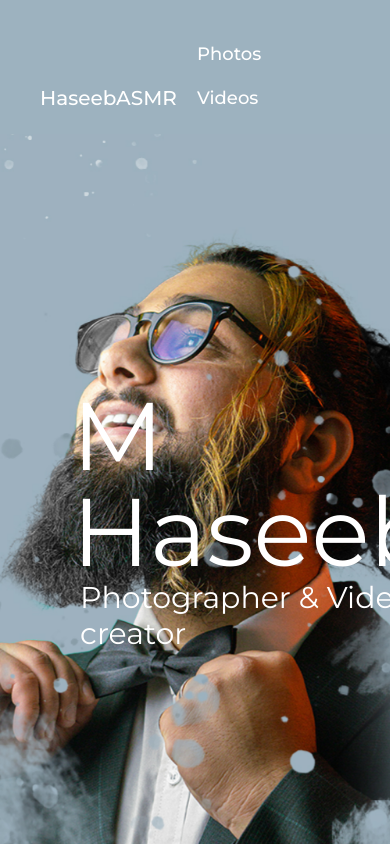
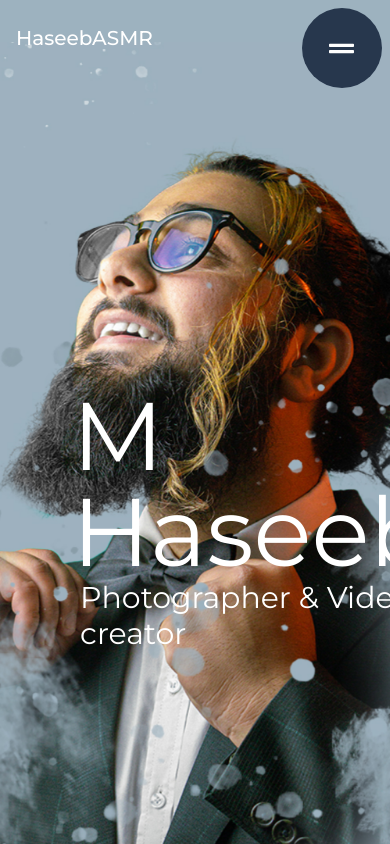
Before and after one commit to haseebasmr/haseebasmr, a React (Vite) app: page /#/ in a window 390 px wide. Shown: the top 844 px of the page. Built offline with nearby package versions, Linux system fonts and the light colour scheme.

Commit message:
working on raidal button

```diff
--- a/package.json
+++ b/package.json
@@ -17,6 +17,7 @@
     "lodash.throttle": "^4.1.1",
     "react": "^18.3.1",
     "react-dom": "^18.3.1",
+    "react-icons": "^5.3.0",
     "react-router-dom": "^6.26.0",
     "react-scroll-parallax": "^3.4.5",
     "resize-observer-polyfill": "^1.5.1"
--- a/src/components/Header.jsx
+++ b/src/components/Header.jsx
@@ -1,15 +1,16 @@
 import Magnetic from "./common/Magnetic";
+import RadialBtn from "./common/RadialBtn";
 
 export default function Header() {
   const buttons = ["Photos", "Videos", "Contact"];
   return (
-    <header className="flex justify-between items-center px-8 py-8">
+    <header className="flex justify-between items-center md:px-8 md:py-8 py-4 px-2 relative z-50">
       <Magnetic>
         <button className="text-white font-montserrat text-xl p-2 font-medium">
           HaseebASMR
         </button>
       </Magnetic>
-      <div>
+      <div className="hidden md:block">
         {buttons.map((button) => (
           <Magnetic key={button} className="inline-block">
             <button
@@ -21,6 +22,7 @@ export default function Header() {
           </Magnetic>
         ))}
       </div>
+      <RadialBtn />
     </header>
   );
 }
--- /dev/null
+++ b/src/components/common/RadialBtn.jsx
@@ -0,0 +1,67 @@
+import { motion } from "framer-motion";
+import { useState } from "react";
+import { FaGripLines, FaTimes } from "react-icons/fa";
+
+export default function RadialBtn() {
+  const [isClicked, setIsClicked] = useState(false);
+
+  const handleClick = () => {
+    setIsClicked(!isClicked);
+  };
+
+  const radius = 100; // Radius of the arc
+  const items = [
+    { label: "Photos", angle: 150 },
+    { label: "Videos", angle: 20 },
+    { label: "Contact", angle: 40 },
+  ];
+
+  return (
+    <div className="md:hidden fixed right-2 top-2 z-40">
+      {isClicked ? (
+        <FaTimes
+          size={25}
+          color="white"
+          className="absolute right-7 top-7 z-50"
+        />
+      ) : (
+        <FaGripLines
+          size={25}
+          color="white"
+          className="absolute right-7 top-7 z-50"
+        />
+      )}
+      <motion.button
+        className="h-20 w-20 bg-pallet1 flex items-center justify-center rounded-full"
+        onClick={handleClick}
+        initial={{ scale: 0 }}
+        animate={{ scale: isClicked ? 1.5 : 1 }}
+        transition={{ duration: 0.5 }}
+      ></motion.button>
+      {isClicked && (
+        <div className="relative">
+          {items.map((item, index) => {
+            const x = radius * Math.cos((item.angle * Math.PI) / 180);
+            const y = radius * Math.sin((item.angle * Math.PI) / 180);
+            return (
+              <motion.div
+                key={index}
+                className="absolute h-12 w-12 bg-pallet1 flex items-center justify-center rounded-full"
+                initial={{ opacity: 0 }}
+                animate={{ opacity: 1, x: x, y: -y }}
+                transition={{ duration: 0.5 }}
+                style={{
+                  top: "50%",
+                  left: "50%",
+                  transform: "translate(-50%, -50%)",
+                }}
+              >
+                <span className="text-white text-sm">{item.label}</span>
+              </motion.div>
+            );
+          })}
+        </div>
+      )}
+    </div>
+  );
+}
--- a/src/components/index.js
+++ b/src/components/index.js
@@ -7,6 +7,7 @@ import SmoothScroll from "./SmoothScroll";
 import Description from "./Description";
 import AboutMeBtn from "./common/AboutMeBtn";
 import Routes from "./Routes";
+import RadialBtn from "./common/RadialBtn";
 
 export {
   StartScreen,
@@ -18,4 +19,5 @@ export {
   Description,
   AboutMeBtn,
   Routes,
+  RadialBtn,
 };
```
Also changed, not shown: 1 other file (tests, documents, lock files or other folders).
